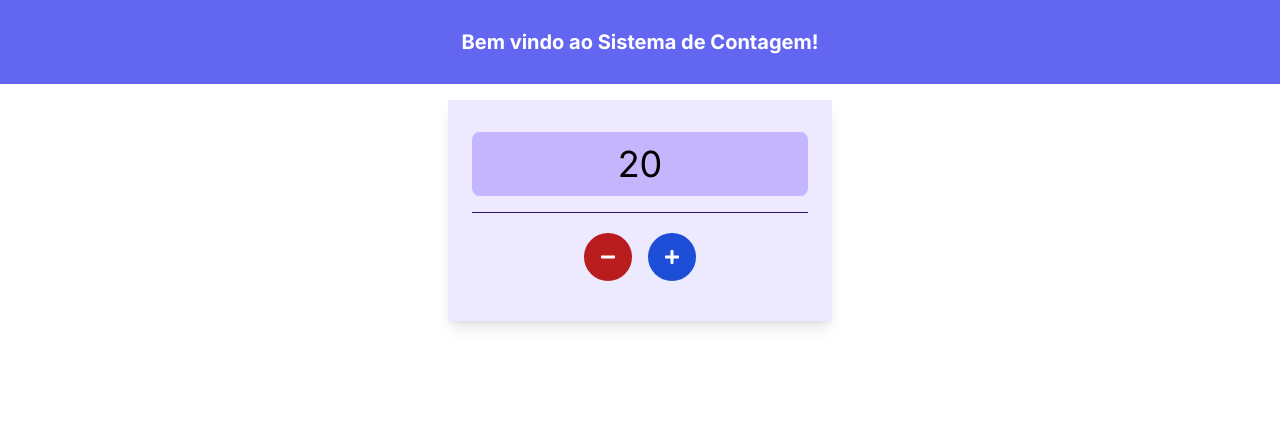
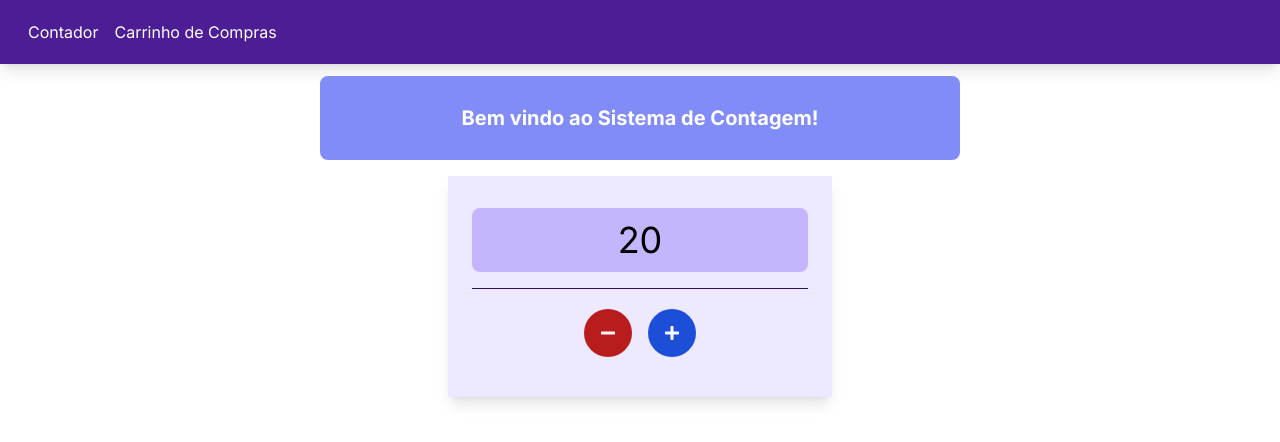
Before and after one commit to estevan324/counter-and-recipes, a Next.js app: page / in a window 1280 px wide. Shown: the top 442 px of the page. Built offline with nearby package versions, Linux system fonts and the light colour scheme.

Commit message:
add navbar and layout for each page

```diff
--- /dev/null
+++ b/src/app/(counter)/layout.tsx
@@ -0,0 +1,18 @@
+import Header from "@/components/layout/Header";
+import React from "react";
+
+interface CounterLayoutProps {
+  children: React.ReactNode;
+}
+
+export default function CounterLayout({ children }: CounterLayoutProps) {
+  return (
+    <div>
+      <Header
+        message="Bem vindo ao Sistema de Contagem!"
+        className="mx-auto my-3"
+      />
+      <main className="container mx-auto">{children}</main>
+    </div>
+  );
+}
--- a/src/app/layout.tsx
+++ b/src/app/layout.tsx
@@ -1,7 +1,7 @@
 import type { Metadata } from "next";
 import { Inter } from "next/font/google";
 import "./globals.css";
-import Header from "@/components/layout/Header";
+import Navbar from "@/components/layout/Navbar";
 
 const inter = Inter({ subsets: ["latin"] });
 
@@ -18,8 +18,8 @@ export default function RootLayout({
   return (
     <html lang="en">
       <body className={inter.className}>
-        <Header message="Bem vindo ao Sistema de Contagem!" />
-        <main className="container mx-auto">{children}</main>
+        <Navbar />
+        {children}
       </body>
     </html>
   );
--- a/src/components/layout/Header.tsx
+++ b/src/components/layout/Header.tsx
@@ -2,11 +2,12 @@ import React from "react";
 
 interface HeaderProps {
   message: string;
+  className?: string;
 }
 
-export default function Header({ message }: HeaderProps) {
+export default function Header({ message, className }: HeaderProps) {
   return (
-    <div className="bg-indigo-500 p-7">
+    <div className={`bg-indigo-400 p-7 w-1/2 rounded-lg ${className}`}>
       <h1 className="text-center text-white font-bold text-xl">{message}</h1>
     </div>
   );
--- /dev/null
+++ b/src/components/layout/Navbar/NavLink.tsx
@@ -0,0 +1,11 @@
+import React from "react";
+import { NavLink } from "@/types/NavLink";
+import Link from "next/link";
+
+export default function NavLink({ label, href }: NavLink) {
+  return (
+    <div className="mx-2">
+      <Link href={href}>{label}</Link>
+    </div>
+  );
+}
--- /dev/null
+++ b/src/components/layout/Navbar/index.tsx
@@ -0,0 +1,12 @@
+import { NAV_LINKS } from "@/configs/constants";
+import NavLink from "./NavLink";
+
+export default function Navbar() {
+  return (
+    <div className="bg-violet-900 text-white p-5 flex shadow-lg">
+      {NAV_LINKS.map(({ href, label }) => (
+        <NavLink label={label} href={href} />
+      ))}
+    </div>
+  );
+}
--- /dev/null
+++ b/src/configs/constants.ts
@@ -0,0 +1,6 @@
+import { NavLink } from "@/types/NavLink";
+
+export const NAV_LINKS: NavLink[] = [
+  { label: "Contador", href: "/" },
+  { label: "Carrinho de Compras", href: "/cart" },
+];
--- /dev/null
+++ b/src/types/NavLink.ts
@@ -0,0 +1,4 @@
+export interface NavLink {
+  label: string;
+  href: string;
+}
```
Also changed, not shown: src/app/(counter)/page.tsx (renamed from src/app/page.tsx).
